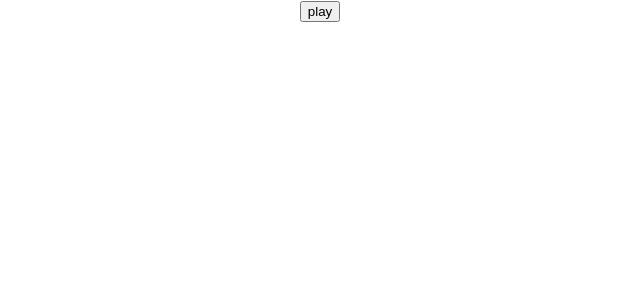
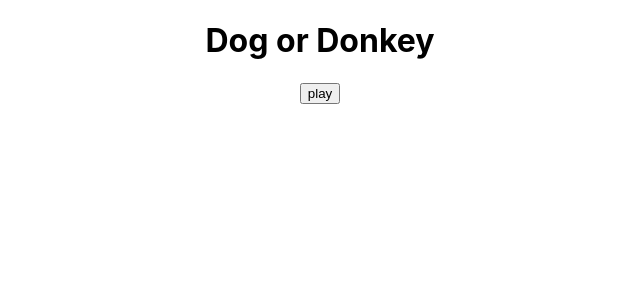
Before and after one commit to zsoliman/dog-or-donkey, a React (Create React App) app: page / in a window 1280 px wide. Shown: the top 300 px of the page, without its empty margins (320-960 px from the left). Built offline with nearby package versions, Linux system fonts and the light colour scheme.

Commit message:
header component

```diff
--- a/src/App.js
+++ b/src/App.js
@@ -1,9 +1,11 @@
 import './App.css';
+import Header from './components/Header';
 import Startgame from './components/Startgame';
 
 function App() {
   return (
     <div className="App">
+      <Header />
       <Startgame />
     </div>
   );
--- /dev/null
+++ b/src/components/Header.jsx
@@ -0,0 +1,9 @@
+const Header = () => {
+    return (
+        <div>
+            <h1>Dog or Donkey</h1>
+        </div>
+    )
+}
+
+export default Header;
```
